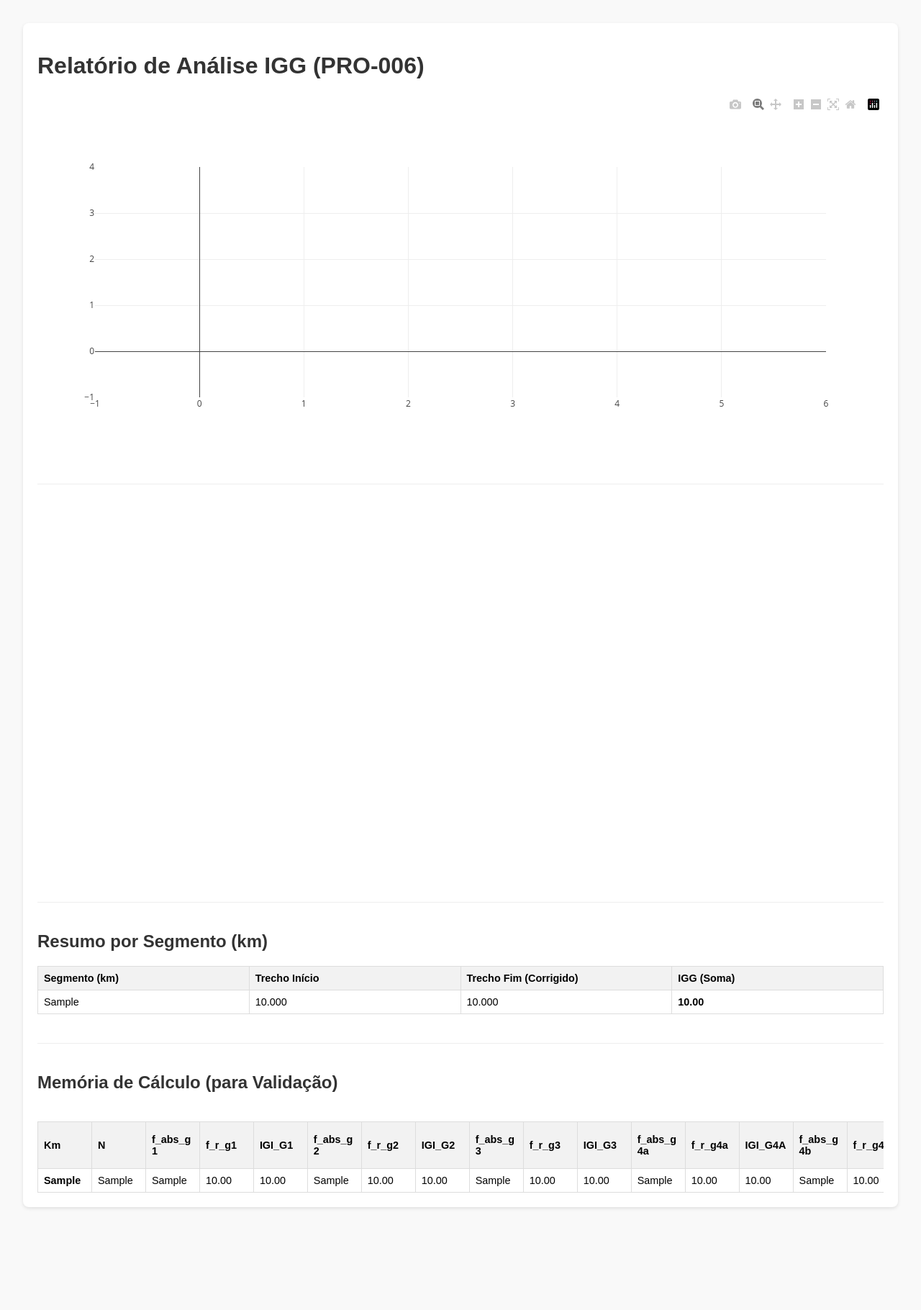
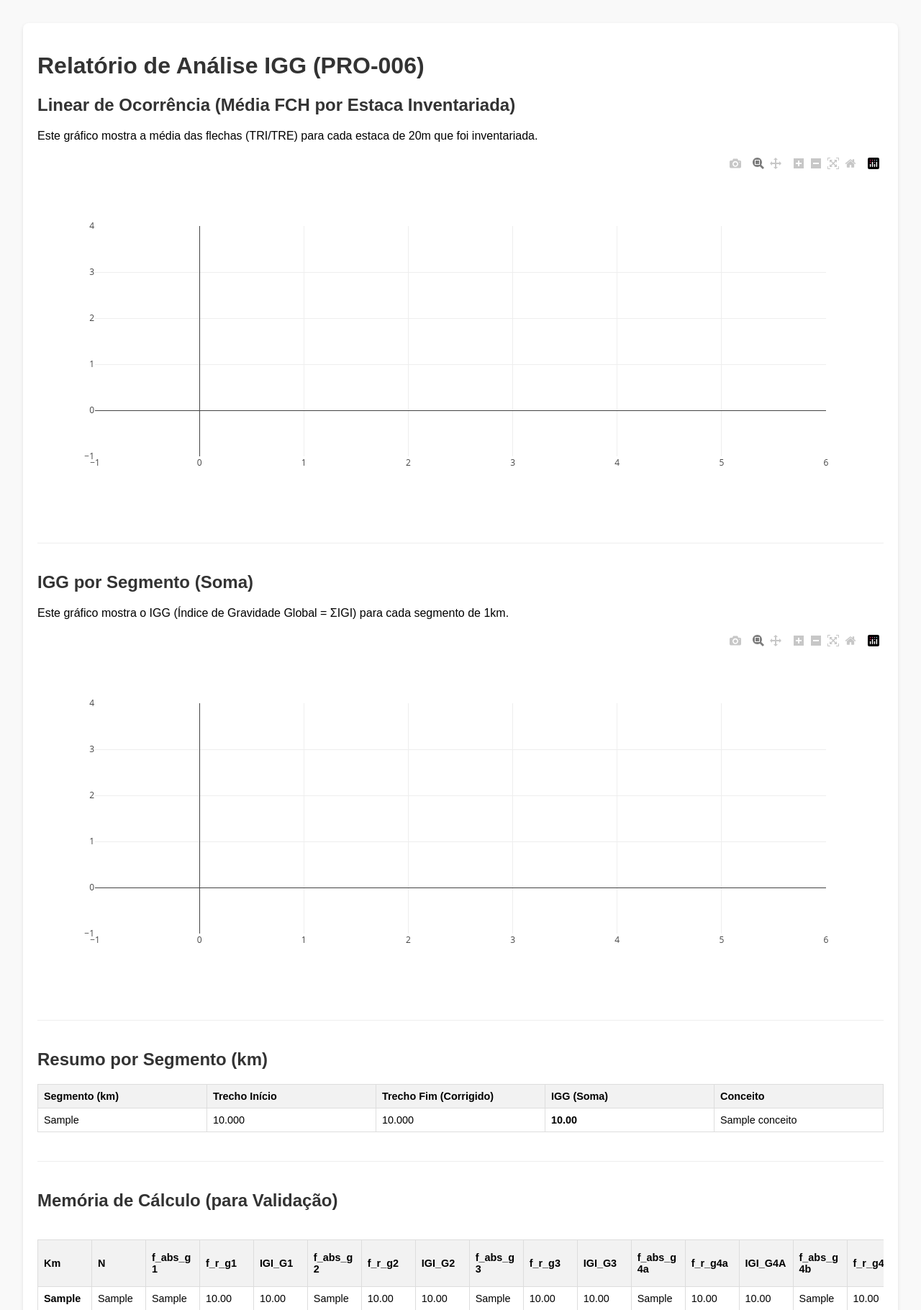
Before and after one commit to lucianoengdev/DNIT_PRO006, a Flask app: template templates/relatorio.html in a window 1280 px wide. Shown: the top 1820 px of the page at 72% size. Before the commit the page ends 1679 px from the top, so only its background shows below. Run offline with Flask 3, Linux system fonts and the light colour scheme; the template is opened without the code that fills it: most values are stand-ins (such as "Sample title", 1, 10 or a date in 2020); some libraries are stand-ins or nearby versions.

Commit message:
Code is done, I will increment more thing later but this is what I will send to cs50

```diff
--- a/app.py
+++ b/app.py
@@ -13,32 +13,27 @@ app = Flask(__name__)
 UPLOAD_FOLDER = os.path.join(os.path.abspath(os.path.dirname(__file__)), 'uploads')
 app.config['UPLOAD_FOLDER'] = UPLOAD_FOLDER
 
-# --- CONSTANTES PRO-006 (CORRIGIDAS V2) ---
+# --- CONSTANTES PRO-006 (Corrigidas V2) ---
 FATORES_PONDERACAO = {
     'G1': 0.2, 'G2': 0.5, 'G3': 0.8,
-    'G4A': 0.9, 'G4B': 0.9, # G4 dividido, ambos 0.9
-    'D_O': 1.0, 'D_P': 1.0, 'D_E': 1.0, # G5 individual
+    'G4A': 0.9, 'G4B': 0.9,
+    'D_O': 1.0, 'D_P': 1.0, 'D_E': 1.0,
     'D_EX': 0.5, 'D_D': 0.3, 'D_R': 0.6
 }
 
-# --- MAPEAMENTO DE COLUNAS (CORRIGIDO V2) ---
+# --- MAPEAMENTO DE COLUNAS (Corrigido V2) ---
 COLUNA_KM = 0
 MAPA_COLUNAS_LE = {
     'OK': 1, 'G1': [2, 3, 4, 5, 6, 7], 'G2': [8, 9], 'G3': [10, 11],
-    'G4A': [12, 13], # G4a (ALP, ATP)
-    'G4B': [14, 15], # G4b (ALC, ATC)
-    'D_O': 16, 'D_P': 17, 'D_E': 18, # G5
+    'G4A': [12, 13], 'G4B': [14, 15], 'D_O': 16, 'D_P': 17, 'D_E': 18,
     'D_EX': 19, 'D_D': 20, 'D_R': 21, 'TRI': 22, 'TRE': 23
 }
 MAPA_COLUNAS_LD = {
     'OK': 24, 'G1': [25, 26, 27, 28, 29, 30], 'G2': [31, 32], 'G3': [33, 34],
-    'G4A': [35, 36], # G4a
-    'G4B': [37, 38], # G4b
-    'D_O': 39, 'D_P': 40, 'D_E': 41, # G5
+    'G4A': [35, 36], 'G4B': [37, 38], 'D_O': 39, 'D_P': 40, 'D_E': 41,
     'D_EX': 42, 'D_D': 43, 'D_R': 44, 'TRI': 45, 'TRE': 46
 }
 
-# Novas listas de chaves
 DEFEITOS_AGRUPADOS = ['G1', 'G2', 'G3', 'G4A', 'G4B']
 DEFEITOS_INDIVIDUAIS = ['D_O', 'D_P', 'D_E', 'D_EX', 'D_D', 'D_R']
 TODOS_DEFEITOS_CHAVES = DEFEITOS_AGRUPADOS + DEFEITOS_INDIVIDUAIS
@@ -50,11 +45,8 @@ def normalizar_valor(valor):
     valor = valor.strip()
     if valor == "": return 0.0
     valor = valor.replace(",", ".")
-    try:
-        val_float = float(valor)
-        return val_float
-    except ValueError:
-        return 1.0
+    try: val_float = float(valor); return val_float
+    except ValueError: return 1.0
 
 def normalizar_binario(valor):
     return 1 if normalizar_valor(valor) > 0 else 0
@@ -67,18 +59,24 @@ def calcular_variancia(valores):
     soma_quadrados = sum([(x - media) ** 2 for x in valores_validos])
     return soma_quadrados / (n - 1)
 
-# --- 3. O "CÉREBRO" (V8) ---
+def get_conceito(igg):
+    """Aplica sua lógica de Conceito"""
+    if igg > 160: return "Péssimo"
+    if igg > 80: return "Ruim"
+    if igg > 40: return "Regular"
+    if igg > 20: return "Bom"
+    if igg > 0: return "Ótimo"
+    return "-"
+
+# --- 3. O "CÉREBRO" (V8 - Correto e Final) ---
 def processar_planilha_pro006(caminho_arquivo, linha_dados_str, tipo_pista, modo_calculo):
     conn = sqlite3.connect('projeto_pro006.db')
     try:
         cursor = conn.cursor()
         cursor.execute('DELETE FROM estacas')
-
         skip_rows = int(linha_dados_str) - 1
         df = pd.read_excel(caminho_arquivo, header=None, skiprows=skip_rows, dtype=object)
-
         print(f"Iniciando processamento PRO-006. Modo: {modo_calculo}, Tipo: {tipo_pista}.")
-
         estaca_index = 0
         lista_de_sql_data = []
 
@@ -88,17 +86,12 @@ def processar_planilha_pro006(caminho_arquivo, linha_dados_str, tipo_pista, modo
             if pd.isna(km) or str(km).strip() == "": continue
             km_val = normalizar_valor(km)
             km_segmento = math.floor(km_val)
-
-            # Nova estrutura do sql_data
             sql_data = {
-                'km': km_val, 'km_segmento': km_segmento,
-                'tipo_pista': tipo_pista, 'modo_calculo': modo_calculo,
-                'foi_inventariada': 0,
-                'g1': 0, 'g2': 0, 'g3': 0, 'g4a': 0, 'g4b': 0,
+                'km': km_val, 'km_segmento': km_segmento, 'tipo_pista': tipo_pista, 'modo_calculo': modo_calculo,
+                'foi_inventariada': 0, 'g1': 0, 'g2': 0, 'g3': 0, 'g4a': 0, 'g4b': 0,
                 'd_o': 0, 'd_p': 0, 'd_e': 0, 'd_ex': 0, 'd_d': 0, 'd_r': 0,
                 'fch_media_estaca': 0.0, 'fch_var_estaca': 0.0
             }
-
             if modo_calculo == 'intercalado':
                 is_odd = (estaca_index % 2 != 0)
                 mapa_defeitos = None
@@ -109,30 +102,22 @@ def processar_planilha_pro006(caminho_arquivo, linha_dados_str, tipo_pista, modo
                 elif tipo_pista == 'simples' or tipo_pista == 'dupla':
                     sql_data['foi_inventariada'] = 1
                     mapa_defeitos = MAPA_COLUNAS_LD if is_odd else MAPA_COLUNAS_LE
-
                 if sql_data['foi_inventariada'] == 1 and mapa_defeitos:
-                    # Cálculos de Defeitos (G1-G4b)
                     for grupo in DEFEITOS_AGRUPADOS:
                         for col_idx in mapa_defeitos[grupo]:
                             if normalizar_binario(row.get(col_idx)) == 1:
                                 sql_data[grupo.lower()] = 1; break
-                    # Defeitos Individuais (O, P, E, etc.)
                     for defeito in DEFEITOS_INDIVIDUAIS:
                         col_idx = mapa_defeitos[defeito]
                         sql_data[defeito.lower()] = normalizar_binario(row.get(col_idx))
-
                     if sql_data['g3'] == 1: sql_data['g1'] = 0; sql_data['g2'] = 0
                     elif sql_data['g2'] == 1: sql_data['g1'] = 0
-
                     tri = normalizar_valor(row.get(mapa_defeitos['TRI']))
                     tre = normalizar_valor(row.get(mapa_defeitos['TRE']))
                     sql_data['fch_media_estaca'] = (tri + tre) / 2
                     sql_data['fch_var_estaca'] = calcular_variancia([tri, tre])
-
             elif modo_calculo == 'somado':
                 sql_data['foi_inventariada'] = 1
-
-                # Defeitos Agrupados (Soma LE+LD)
                 for grupo in DEFEITOS_AGRUPADOS:
                     if sql_data[grupo.lower()] == 0:
                         for col_idx in MAPA_COLUNAS_LE[grupo]:
@@ -142,62 +127,46 @@ def processar_planilha_pro006(caminho_arquivo, linha_dados_str, tipo_pista, modo
                         for col_idx in MAPA_COLUNAS_LD[grupo]:
                             if normalizar_binario(row.get(col_idx)) == 1:
                                 sql_data[grupo.lower()] = 1; break
-
-                # Defeitos Individuais (Soma LE+LD)
                 for defeito in DEFEITOS_INDIVIDUAIS:
                     col_le = MAPA_COLUNAS_LE[defeito]
                     col_ld = MAPA_COLUNAS_LD[defeito]
                     if normalizar_binario(row.get(col_le)) == 1 or normalizar_binario(row.get(col_ld)) == 1:
                         sql_data[defeito.lower()] = 1
-
                 if sql_data['g3'] == 1: sql_data['g1'] = 0; sql_data['g2'] = 0
                 elif sql_data['g2'] == 1: sql_data['g1'] = 0
-
                 tri_le = normalizar_valor(row.get(MAPA_COLUNAS_LE['TRI']))
                 tre_le = normalizar_valor(row.get(MAPA_COLUNAS_LE['TRE']))
                 tri_ld = normalizar_valor(row.get(MAPA_COLUNAS_LD['TRI']))
                 tre_ld = normalizar_valor(row.get(MAPA_COLUNAS_LD['TRE']))
-
                 sql_data['fch_media_estaca'] = (tri_le + tre_le + tri_ld + tre_ld) / 4
                 sql_data['fch_var_estaca'] = calcular_variancia([tri_le, tre_le, tri_ld, tre_ld])
-
             lista_de_sql_data.append(sql_data)
 
-        # --- 5. INSERIR TUDO NO BANCO DE DADOS ---
         print(f"Processamento concluído. Inserindo {len(lista_de_sql_data)} estacas no banco...")
-
         cursor.execute("PRAGMA table_info(estacas)")
         colunas_db = [info[1] for info in cursor.fetchall() if info[1] != 'id']
         placeholders = ', '.join(['?' for _ in colunas_db])
         nomes_colunas = ', '.join(colunas_db)
         sql_query = f"INSERT INTO estacas ({nomes_colunas}) VALUES ({placeholders})"
-
         lista_de_valores = []
         for sql_data in lista_de_sql_data:
-            valores_estaca = [sql_data.get(col, 0.0) for col in colunas_db] # Padrão 0.0
+            valores_estaca = [sql_data.get(col, 0.0) for col in colunas_db]
             lista_de_valores.append(tuple(valores_estaca))
-
         cursor.executemany(sql_query, lista_de_valores)
-
-        # Limpeza de NULLs (ainda uma boa prática)
         colunas_para_limpar = [col for col in colunas_db if col not in ['km', 'km_segmento', 'tipo_pista', 'modo_calculo']]
         for col in colunas_para_limpar:
             cursor.execute(f"UPDATE estacas SET {col} = 0.0 WHERE {col} IS NULL")
-
         conn.commit()
         conn.close()
-
-        print("Cérebro PRO-006 (V8 - G4/G5 Corrigidos) concluído.")
+        print("Cérebro PRO-006 (V8) concluído. Banco de dados populado.")
         return True, None
-
     except Exception as e:
         print(f"ERRO NO PROCESSAMENTO PRO-006: {e}")
         traceback.print_exc()
         if conn: conn.rollback(); conn.close()
         return False, str(e)
 
-
-# --- 4. ROTA DE RELATÓRIO (V8) ---
+# --- 4. ROTA DE RELATÓRIO (V10 - Final) ---
 @app.route('/relatorio')
 def relatorio():
     conn = None
@@ -206,7 +175,7 @@ def relatorio():
         conn.row_factory = sqlite3.Row
         cursor = conn.cursor()
 
-        # --- 1. GRÁFICO 1 ---
+        # --- 1. GRÁFICO 1 (FCH) - RESTAURADO ---
         cursor.execute("SELECT km, fch_media_estaca FROM estacas WHERE foi_inventariada = 1 ORDER BY km")
         estacas = cursor.fetchall()
         x_km = [row['km'] for row in estacas]; y_fch = [row['fch_media_estaca'] for row in estacas]
@@ -214,21 +183,16 @@ def relatorio():
         fig1.add_trace(go.Scatter(x=x_km, y=y_fch, mode='lines+markers', name='Média Flechas (FCH)'))
         fig1.update_layout(title="Linear de Ocorrência (Média FCH por Estaca Inventariada)",
                            xaxis_title="Quilômetro (km)", yaxis_title="Média FCH (mm)", hovermode="x unified")
-        graphJSON1 = json.dumps(fig1, cls=plotly.utils.PlotlyJSONEncoder)
+        graphJSON_FCH = json.dumps(fig1, cls=plotly.utils.PlotlyJSONEncoder)
 
-        # --- 2. CÁLCULO DO IGG POR SEGMENTO (V8) ---
-        # As chaves de defeito agora estão 100% corretas
+        # --- 2. CÁLCULO DO IGG POR SEGMENTO ---
         defeitos_sql = TODOS_DEFEITOS_CHAVES
         select_defeitos_sql = ", ".join([f"SUM({chave.lower()}) as f_abs_{chave.lower()}" for chave in defeitos_sql])
-
         query_segmentos = f"""
             SELECT
-                km_segmento, tipo_pista, modo_calculo,
-                SUM(foi_inventariada) as N,
-                AVG(fch_media_estaca) as media_fch,
-                AVG(fch_var_estaca) as media_var,
-                MIN(km) as km_inicio,
-                MAX(km) + 0.020 as km_fim_corrigido,
+                km_segmento, SUM(foi_inventariada) as N,
+                AVG(fch_media_estaca) as media_fch, AVG(fch_var_estaca) as media_var,
+                MIN(km) as km_inicio, MAX(km) + 0.020 as km_fim_corrigido,
                 {select_defeitos_sql}
             FROM estacas
             WHERE foi_inventariada = 1
@@ -241,35 +205,29 @@ def relatorio():
 
         segmentos_resumo = []
         igg_para_grafico_2 = []
-        memoria_de_calculo = [] # A memória agora reflete a nova estrutura
+        memoria_de_calculo = []
 
         for row in segmentos_db:
             N = row['N']
             if N == 0: continue
-
-            n_calculo = N # Usa o N real do segmento
-
+            n_calculo = N
             detalhes = {'km_segmento': row['km_segmento'], 'N': n_calculo}
             igg_defeitos_total = 0.0
 
-            for chave in TODOS_DEFEITOS_CHAVES: # Loop nas chaves G1, G2, G3, G4A, G4B, D_O, etc.
+            for chave in TODOS_DEFEITOS_CHAVES:
                 chave_sql = f"f_abs_{chave.lower()}"
                 fp_chave = chave.upper()
-
                 f_abs = row[chave_sql]
                 f_r = (f_abs * 100) / n_calculo
                 fp = FATORES_PONDERACAO[fp_chave]
                 igi = f_r * fp
-
                 igg_defeitos_total += igi
-
                 detalhes[f'f_abs_{chave.lower()}'] = f_abs
                 detalhes[f'f_r_{chave.lower()}'] = f_r
                 detalhes[f'igi_{chave.lower()}'] = igi
 
             media_fch = row['media_fch']
             media_var = row['media_var']
-
             igi_trilha = 0.0
             if media_fch <= 30:
                 igi_trilha = media_fch * (4/3)
@@ -287,35 +245,50 @@ def relatorio():
 
             igg_final_segmento = igg_defeitos_total + igi_flecha_final
             detalhes['igg_final'] = igg_final_segmento
+            conceito_texto = get_conceito(igg_final_segmento)
 
             segmentos_resumo.append({
                 'km_segmento': row['km_segmento'],
                 'km_inicio': row['km_inicio'],
                 'km_fim_corrigido': row['km_fim_corrigido'],
-                'igg_soma': igg_final_segmento
+                'igg_soma': igg_final_segmento,
+                'conceito': conceito_texto
             })
             igg_para_grafico_2.append(igg_final_segmento)
             memoria_de_calculo.append(detalhes)
 
-        # --- 3. GRÁFICO 2 ---
+        # --- 3. GRÁFICO 2 (IGG por Segmento) ---
         x_segmento = [f"km {int(row['km_segmento'])}" for row in segmentos_resumo]
         y_igg_soma = igg_para_grafico_2
         fig2 = go.Figure()
         fig2.add_trace(go.Scatter(x=x_segmento, y=y_igg_soma, mode='lines+markers', name='IGG por Segmento'))
 
         y_max_soma = max(y_igg_soma) if y_igg_soma else 160
+
+        # Faixas de "Conceito"
         fig2.add_hrect(y0=0, y1=20, line_width=0, fillcolor='green', opacity=0.1, layer="below", annotation_text="Ótimo", annotation_position="right")
         fig2.add_hrect(y0=20, y1=40, line_width=0, fillcolor='yellow', opacity=0.1, layer="below", annotation_text="Bom", annotation_position="right")
         fig2.add_hrect(y0=40, y1=80, line_width=0, fillcolor='orange', opacity=0.1, layer="below", annotation_text="Regular", annotation_position="right")
         fig2.add_hrect(y0=80, y1=160, line_width=0, fillcolor='red', opacity=0.1, layer="below", annotation_text="Ruim", annotation_position="right")
         fig2.add_hrect(y0=160, y1=max(161, y_max_soma + 50), line_width=0, fillcolor='maroon', opacity=0.1, layer="below", annotation_text="Péssimo", annotation_position="right")
-        fig2.update_layout(title="IGG por Segmento (Soma dos IGIs - PRO-006)",
-                           xaxis_title="Segmento de 1km", yaxis_title="IGG (ΣIGI)", hovermode="x unified")
-        graphJSON2 = json.dumps(fig2, cls=plotly.utils.PlotlyJSONEncoder)
+
+        # --- (A CORREÇÃO DO EIXO Y) ---
+        fig2.update_layout(
+            title="IGG por Segmento (Soma dos IGIs - PRO-006)",
+            xaxis_title="Segmento de 1km",
+            yaxis_title="IGG (ΣIGI)",
+            hovermode="x unified",
+            yaxis=dict(
+                tickmode='array',
+                tickvals=[0, 20, 40, 80, 160], # Seus "ticks" desejados
+                range=[0, max(170, y_max_soma + 20)] # Garante que 160 apareça e expande se for maior
+            )
+        )
+        graphJSON_IGG = json.dumps(fig2, cls=plotly.utils.PlotlyJSONEncoder)
 
         return render_template('relatorio.html',
-                               graphJSON=graphJSON1,
-                               graphJSON2=graphJSON2,
+                               graphJSON_FCH=graphJSON_FCH, # Passa o Gráfico 1 (FCH)
+                               graphJSON_IGG=graphJSON_IGG, # Passa o Gráfico 2 (IGG)
                                segmentos=segmentos_resumo,
                                memoria=memoria_de_calculo)
 
--- a/templates/relatorio.html
+++ b/templates/relatorio.html
@@ -15,16 +15,30 @@
         tr:nth-child(even) { background-color: #fafafa; }
         .container { max-width: 1600px; margin: auto; background: #fff; padding: 20px; border-radius: 8px; box-shadow: 0 2px 5px rgba(0,0,0,0.1); }
         hr { margin: 40px 0; border: 0; border-top: 1px solid #eee; }
-        .tabela-memoria { width: 3000px; } /* Tabela BEM larga */
+        .tabela-memoria { width: 3000px; }
         .scroll-container { width: 100%; overflow-x: auto; }
+        .conceito-ótimo { color: rgb(1, 161, 1); font-weight: bold; }
+        .conceito-bom { color: #8a8a00; font-weight: bold; }
+        .conceito-regular { color: orange; font-weight: bold; }
+        .conceito-ruim { color: red; font-weight: bold; }
+        .conceito-péssimo { color: maroon; font-weight: bold; }
     </style>
 </head>
 <body>
     <div class="container">
         <h1>Relatório de Análise IGG (PRO-006)</h1>
 
-        <div id="graficoDiv1" class="grafico"></div><hr>
-        <div id="graficoDiv2" class="grafico"></div><hr>
+        <h2>Linear de Ocorrência (Média FCH por Estaca Inventariada)</h2>
+        <p>Este gráfico mostra a média das flechas (TRI/TRE) para cada estaca de 20m que foi inventariada.</p>
+        <div id="graficoDiv_FCH" class="grafico"></div>
+
+        <hr>
+
+        <h2>IGG por Segmento (Soma)</h2>
+        <p>Este gráfico mostra o IGG (Índice de Gravidade Global = ΣIGI) para cada segmento de 1km.</p>
+        <div id="graficoDiv_IGG" class="grafico"></div>
+
+        <hr>
 
         <h2>Resumo por Segmento (km)</h2>
         <table>
@@ -34,7 +48,7 @@
                     <th>Trecho Início</th>
                     <th>Trecho Fim (Corrigido)</th>
                     <th>IGG (Soma)</th>
-                </tr>
+                    <th>Conceito</th> </tr>
             </thead>
             <tbody>
                 {% for segmento in segmentos %}
@@ -43,6 +57,9 @@
                     <td>{{ "%.3f"|format(segmento.km_inicio) }}</td>
                     <td>{{ "%.3f"|format(segmento.km_fim_corrigido) }}</td>
                     <td><strong>{{ "%.2f"|format(segmento.igg_soma) }}</strong></td>
+                    <td class="conceito-{{ segmento.conceito.lower() }}">
+                        {{ segmento.conceito }}
+                    </td>
                 </tr>
                 {% endfor %}
             </tbody>
@@ -55,8 +72,7 @@
             <table class="tabela-memoria">
                 <thead>
                     <tr>
-                        <th>Km</th>
-                        <th>N</th>
+                        <th>Km</th><th>N</th>
                         <th>f_abs_g1</th><th>f_r_g1</th><th>IGI_G1</th>
                         <th>f_abs_g2</th><th>f_r_g2</th><th>IGI_G2</th>
                         <th>f_abs_g3</th><th>f_r_g3</th><th>IGI_G3</th>
@@ -68,10 +84,7 @@
                         <th>f_abs_d_ex</th><th>f_r_d_ex</th><th>IGI_D_EX</th>
                         <th>f_abs_d_d</th><th>f_r_d_d</th><th>IGI_D_D</th>
                         <th>f_abs_d_r</th><th>f_r_d_r</th><th>IGI_D_R</th>
-                        <th>Média_FCH</th>
-                        <th>Média_Var</th>
-                        <th>IGI_Trilha</th>
-                        <th>IGI_Flecha_Final</th>
+                        <th>Média_FCH</th><th>Média_Var</th><th>IGI_Trilha</th><th>IGI_Flecha_Final</th>
                         <th>IGG FINAL</th>
                     </tr>
                 </thead>
@@ -80,57 +93,33 @@
                     <tr>
                         <td><strong>{{ seg.km_segmento }}</strong></td>
                         <td>{{ seg.N }}</td>
-                        <td>{{ seg.f_abs_g1 }}</td>
-                        <td>{{ "%.2f"|format(seg.f_r_g1) }}</td>
-                        <td>{{ "%.2f"|format(seg.igi_g1) }}</td>
-                        <td>{{ seg.f_abs_g2 }}</td>
-                        <td>{{ "%.2f"|format(seg.f_r_g2) }}</td>
-                        <td>{{ "%.2f"|format(seg.igi_g2) }}</td>
-                        <td>{{ seg.f_abs_g3 }}</td>
-                        <td>{{ "%.2f"|format(seg.f_r_g3) }}</td>
-                        <td>{{ "%.2f"|format(seg.igi_g3) }}</td>
-                        <td>{{ seg.f_abs_g4a }}</td>
-                        <td>{{ "%.2f"|format(seg.f_r_g4a) }}</td>
-                        <td>{{ "%.2f"|format(seg.igi_g4a) }}</td>
-                        <td>{{ seg.f_abs_g4b }}</td>
-                        <td>{{ "%.2f"|format(seg.f_r_g4b) }}</td>
-                        <td>{{ "%.2f"|format(seg.igi_g4b) }}</td>
-                        <td>{{ seg.f_abs_d_o }}</td>
-                        <td>{{ "%.2f"|format(seg.f_r_d_o) }}</td>
-                        <td>{{ "%.2f"|format(seg.igi_d_o) }}</td>
-                        <td>{{ seg.f_abs_d_p }}</td>
-                        <td>{{ "%.2f"|format(seg.f_r_d_p) }}</td>
-                        <td>{{ "%.2f"|format(seg.igi_d_p) }}</td>
-                        <td>{{ seg.f_abs_d_e }}</td>
-                        <td>{{ "%.2f"|format(seg.f_r_d_e) }}</td>
-                        <td>{{ "%.2f"|format(seg.igi_d_e) }}</td>
-                        <td>{{ seg.f_abs_d_ex }}</td>
-                        <td>{{ "%.2f"|format(seg.f_r_d_ex) }}</td>
-                        <td>{{ "%.2f"|format(seg.igi_d_ex) }}</td>
-                        <td>{{ seg.f_abs_d_d }}</td>
-                        <td>{{ "%.2f"|format(seg.f_r_d_d) }}</td>
-                        <td>{{ "%.2f"|format(seg.igi_d_d) }}</td>
-                        <td>{{ seg.f_abs_d_r }}</td>
-                        <td>{{ "%.2f"|format(seg.f_r_d_r) }}</td>
-                        <td>{{ "%.2f"|format(seg.igi_d_r) }}</td>
-                        <td>{{ "%.2f"|format(seg.media_fch) }}</td>
-                        <td>{{ "%.2f"|format(seg.media_var) }}</td>
-                        <td>{{ "%.2f"|format(seg.igi_trilha) }}</td>
-                        <td>{{ "%.2f"|format(seg.igi_flecha_final) }}</td>
+                        <td>{{ seg.f_abs_g1 }}</td><td>{{ "%.2f"|format(seg.f_r_g1) }}</td><td>{{ "%.2f"|format(seg.igi_g1) }}</td>
+                        <td>{{ seg.f_abs_g2 }}</td><td>{{ "%.2f"|format(seg.f_r_g2) }}</td><td>{{ "%.2f"|format(seg.igi_g2) }}</td>
+                        <td>{{ seg.f_abs_g3 }}</td><td>{{ "%.2f"|format(seg.f_r_g3) }}</td><td>{{ "%.2f"|format(seg.igi_g3) }}</td>
+                        <td>{{ seg.f_abs_g4a }}</td><td>{{ "%.2f"|format(seg.f_r_g4a) }}</td><td>{{ "%.2f"|format(seg.igi_g4a) }}</td>
+                        <td>{{ seg.f_abs_g4b }}</td><td>{{ "%.2f"|format(seg.f_r_g4b) }}</td><td>{{ "%.2f"|format(seg.igi_g4b) }}</td>
+                        <td>{{ seg.f_abs_d_o }}</td><td>{{ "%.2f"|format(seg.f_r_d_o) }}</td><td>{{ "%.2f"|format(seg.igi_d_o) }}</td>
+                        <td>{{ seg.f_abs_d_p }}</td><td>{{ "%.2f"|format(seg.f_r_d_p) }}</td><td>{{ "%.2f"|format(seg.igi_d_p) }}</td>
+                        <td>{{ seg.f_abs_d_e }}</td><td>{{ "%.2f"|format(seg.f_r_d_e) }}</td><td>{{ "%.2f"|format(seg.igi_d_e) }}</td>
+                        <td>{{ seg.f_abs_d_ex }}</td><td>{{ "%.2f"|format(seg.f_r_d_ex) }}</td><td>{{ "%.2f"|format(seg.igi_d_ex) }}</td>
+                        <td>{{ seg.f_abs_d_d }}</td><td>{{ "%.2f"|format(seg.f_r_d_d) }}</td><td>{{ "%.2f"|format(seg.igi_d_d) }}</td>
+                        <td>{{ seg.f_abs_d_r }}</td><td>{{ "%.2f"|format(seg.f_r_d_r) }}</td><td>{{ "%.2f"|format(seg.igi_d_r) }}</td>
+                        <td>{{ "%.2f"|format(seg.media_fch) }}</td><td>{{ "%.2f"|format(seg.media_var) }}</td><td>{{ "%.2f"|format(seg.igi_trilha) }}</td><td>{{ "%.2f"|format(seg.igi_flecha_final) }}</td>
                         <td><strong>{{ "%.2f"|format(seg.igg_final) }}</strong></td>
                     </tr>
                     {% endfor %}
                 </tbody>
             </table>
         </div>
-
     </div>
 
     <script>
-        var graphJSON1 = {{ graphJSON | safe }};
-        Plotly.newPlot('graficoDiv1', graphJSON1.data, graphJSON1.layout);
-        var graphJSON2 = {{ graphJSON2 | safe }};
-        PlotSly.newPlot('graficoDiv2', graphJSON2.data, graphJSON2.layout);
+        // SCRIPT ATUALIZADO (Plota os DOIS gráficos)
+        var graphJSON_FCH = {{ graphJSON_FCH | safe }};
+        Plotly.newPlot('graficoDiv_FCH', graphJSON_FCH.data, graphJSON_FCH.layout);
+
+        var graphJSON_IGG = {{ graphJSON_IGG | safe }};
+        Plotly.newPlot('graficoDiv_IGG', graphJSON_IGG.data, graphJSON_IGG.layout);
     </script>
 </body>
 </html>
```
